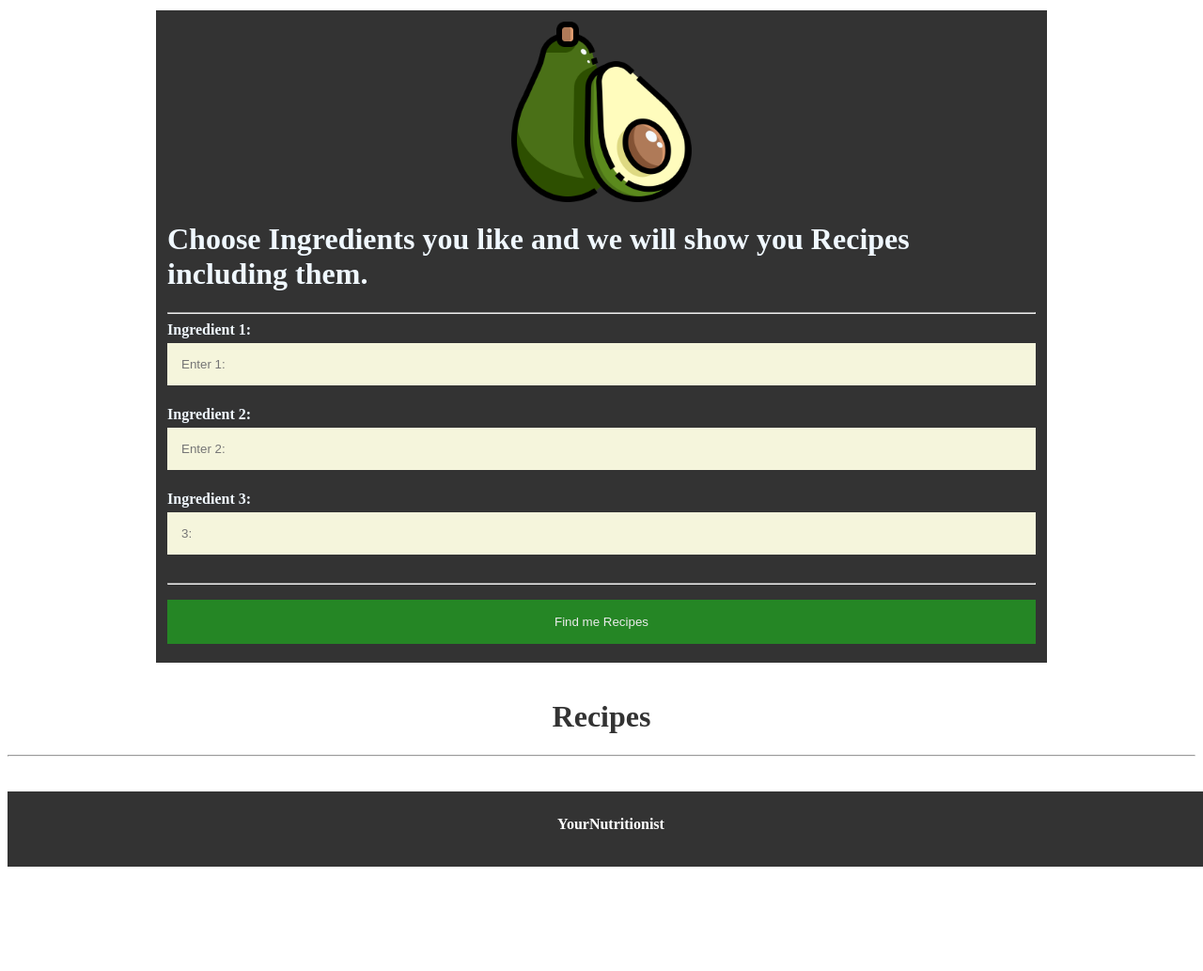
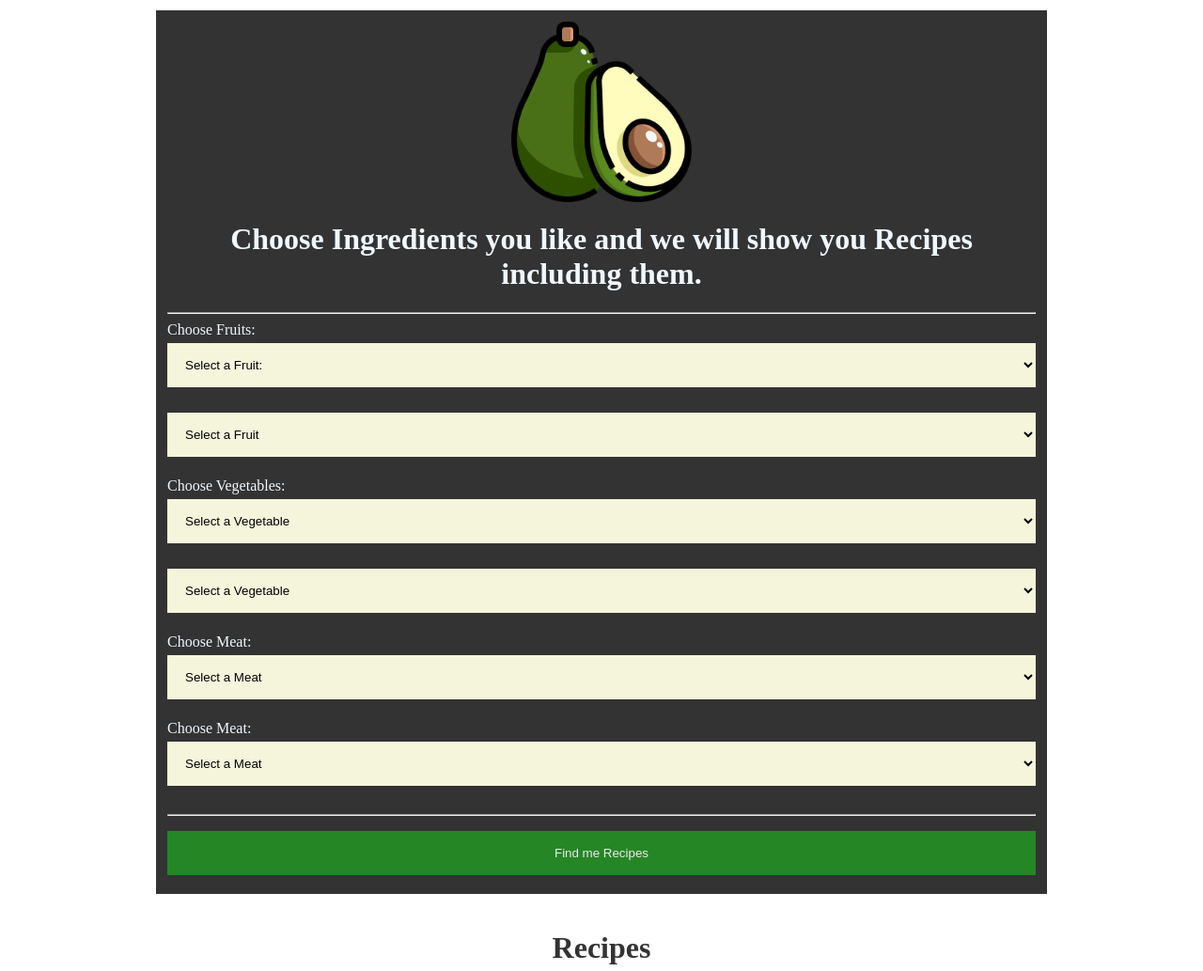
Before and after one commit to Tasossim13/YourNutritionist, a website: page Recipes.html in a window 1280 px wide. Shown: the part 65-1098 px from the top of the page at 94% size. Before the commit the page ends 995 px from the top, so only its background shows below. Drawn offline with Linux system fonts and the light colour scheme; no server answers.

Commit message:
some form css

```diff
--- a/Recipes.css
+++ b/Recipes.css
@@ -7,6 +7,10 @@ body {
 
 h1:not(#recipeFormText){
   color:#333;
+  text-align: center;
+}
+
+#recipeFormText{
   text-align: center;
 }
 
@@ -113,7 +117,7 @@ footer{
 }
 
 /* Full-width input fields */
-input[type=number]{
+select{
   box-sizing: border-box;
   width: 100%;
   padding: 15px;
@@ -123,7 +127,7 @@ input[type=number]{
   background: beige;
 }
 
-input[type=number]:focus{
+select:focus{
   box-sizing: border-box;
   width: 100%;
   background-color: #ddd;
--- a/Recipes.html
+++ b/Recipes.html
@@ -30,15 +30,55 @@
       <img src="pics/avocado.png" >
       <h1 id="recipeFormText">Choose Ingredients you like and we will show you Recipes including them.</h1>
       <hr>
+      <label for="fruitsChoice">Choose Fruits:</label>
+      <select name="fruitsChoice" id="fruitId">
+        <option value="" disabled selected>Select a Fruit:</option>
+        <option value="banana">Banana</option>
+        <option value="apple">Apple</option>
+        <option value="strawberry">Strawberry</option>
+        <option value="watermelon">Watermelon</option>
+      </select>
+      <select name="fruitsChoice2" id="fruitId2">
+        <option value="" disabled selected>Select a Fruit</option>
+        <option value="banana">Banana</option>
+        <option value="apple">Apple</option>
+        <option value="strawberry">Strawberry</option>
+        <option value="watermelon">Watermelon</option>
+      </select>
 
-      <label for="weight"><b>Ingredient 1:</b></label>
-      <input type="number" placeholder="Enter 1:" name="ingredient1" id="ingr1" required>
+      <label for="VegesChoice">Choose Vegetables:</label>
+      <select name="VegesChoice" id="VegetableId">
+        <option value="" disabled selected>Select a Vegetable</option>
+        <option value="potato">Potato</option>
+        <option value="onion">Onion</option>
+        <option value="tomato">Tomato</option>
+        <option value="broccoli">Broccoli</option>
+      </select>
+      <select name="VegesChoice2" id="VegetableId2">
+        <option value="" disabled selected>Select a Vegetable</option>
+        <option value="potato">Potato</option>
+        <option value="onion">Onion</option>
+        <option value="tomato">Tomato</option>
+        <option value="broccoli">Broccoli</option>
+      </select>
 
-      <label for="height"><b>Ingredient 2:</b></label>
-      <input type="number" placeholder="Enter 2:" name="ingredient2" id="ingr2" required>
 
-      <label for="age"><b>Ingredient 3:</b></label>
-      <input type="number" placeholder="3:" name="ingredient3" id="ingr3" required>
+      <label for="meatChoice">Choose Meat:</label>
+      <select name="meatChoice" id="meatId">
+        <option value="" disabled selected>Select a Meat</option>
+        <option value="chicken">Chicken</option>
+        <option value="pork">Pork</option>
+        <option value="bacon">Bacon</option>
+        <option value="sausage">Sausage</option>
+      </select>
+      <label for="meatChoice2">Choose Meat:</label>
+      <select name="meatChoice2" id="meatId2">
+        <option value="" disabled selected>Select a Meat</option>
+        <option value="chicken">Chicken</option>
+        <option value="pork">Pork</option>
+        <option value="bacon">Bacon</option>
+        <option value="sausage">Sausage</option>
+      </select>
     <hr>
 
     <button onclick="return showInput()" class="registerbtn">Find me Recipes</button>
```
